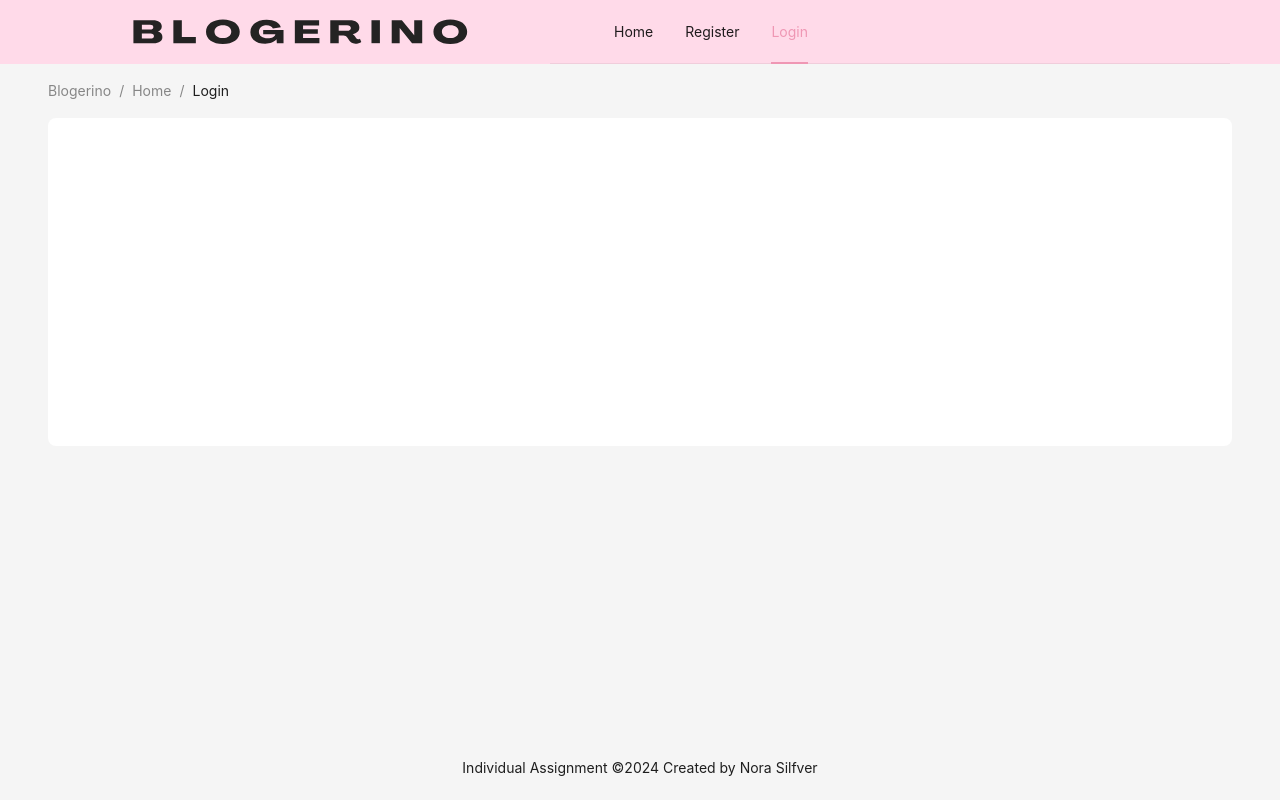
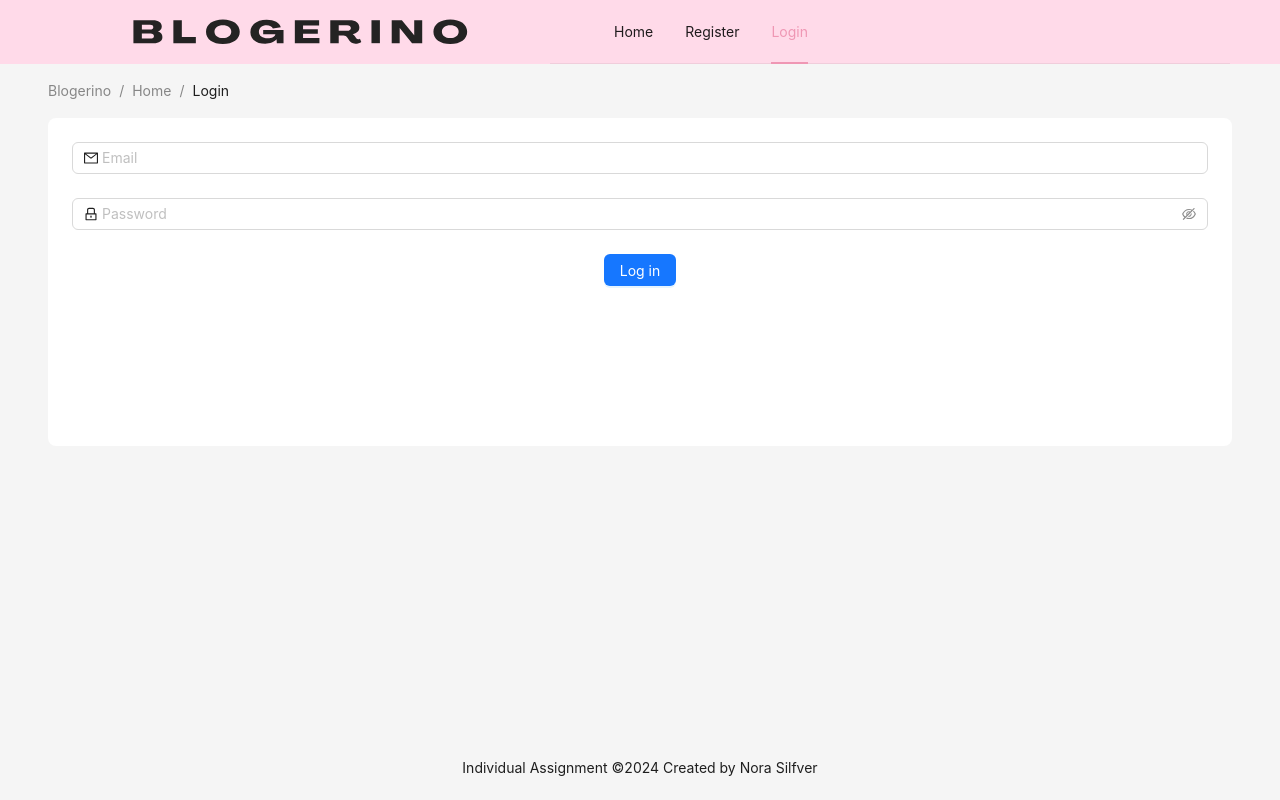
Before and after one commit to QwertyNora/blog-project-frontend, a React (Create React App) app: page /auth/login in a window 1280 px wide. Built offline with nearby package versions, Linux system fonts and the light colour scheme; no server answers.

Commit message:
Login form

```diff
--- a/src/components/loginForm.component.jsx
+++ b/src/components/loginForm.component.jsx
@@ -1,23 +1,112 @@
-import React from "react";
+import React, { useState } from "react";
+import { Button, Form, Input, Modal, ConfigProvider, Typography } from "antd";
 import {
-  Divider,
-  Space,
-  Button,
-  Form,
-  Input,
-  Checkbox,
-  Modal,
-  ConfigProvider,
-  Typography,
-} from "antd";
-// import { HeartTwoTone } from "@ant-design/icons";
+  LockOutlined,
+  MailOutlined,
+  EyeTwoTone,
+  EyeInvisibleOutlined,
+} from "@ant-design/icons";
 import Styles from "../styles/registerForm.module.css";
 import { loginUser } from "../services/auth.service";
 
 function LoginForm() {
+  const [form] = Form.useForm();
+  const [loading, setLoading] = useState(false);
+  const [modal, setModal] = useState({
+    visible: false,
+    title: "",
+    content: "",
+  });
+
+  const onFinish = async (values) => {
+    try {
+      setLoading(true);
+      const response = await loginUser(values);
+      console.log("Login successful:", response);
+      // Configure modal for success
+      setModal({
+        visible: true,
+        title: "Login Successful!",
+        content: "You have successfully logged in to the system.",
+        style: { color: "#52c41a" }, // Green text
+      });
+      form.resetFields(); // Clear form fields
+    } catch (error) {
+      console.error("Login error:", error.response?.data || error.message);
+      // Configure modal for failure
+      setModal({
+        visible: true,
+        title: "Login Not Successful",
+        content: "Credentials missing or invalid.",
+        style: { color: "#ff4d4f" }, // Red text
+      });
+      form.resetFields(); // Clear form fields even on failure
+    } finally {
+      setLoading(false);
+    }
+  };
+
+  const handleModalClose = () => {
+    setModal({ ...modal, visible: false });
+  };
+
   return (
     <>
-      <div>LoginForm</div>
+      <Form
+        form={form}
+        name="normal_login"
+        className="login-form"
+        initialValues={{ remember: true }}
+        onFinish={onFinish}
+      >
+        <Form.Item
+          name="email"
+          rules={[
+            {
+              required: true,
+              type: "email",
+              message: "Please input your Email!",
+            },
+          ]}
+        >
+          <Input
+            prefix={<MailOutlined className="site-form-item-icon" />}
+            placeholder="Email"
+          />
+        </Form.Item>
+        <Form.Item
+          name="password"
+          rules={[{ required: true, message: "Please input your Password!" }]}
+        >
+          <Input.Password
+            prefix={<LockOutlined className="site-form-item-icon" />}
+            placeholder="Password"
+          />
+        </Form.Item>
+        <Form.Item>
+          <Button
+            type="primary"
+            htmlType="submit"
+            className="login-form-button"
+            loading={loading}
+          >
+            Log in
+          </Button>
+        </Form.Item>
+      </Form>
+      <Modal
+        title={modal.title}
+        visible={modal.visible}
+        onCancel={handleModalClose}
+        footer={[
+          <Button key="back" onClick={handleModalClose}>
+            Close
+          </Button>,
+        ]}
+        bodyStyle={modal.style}
+      >
+        <p>{modal.content}</p>
+      </Modal>
     </>
   );
 }
--- a/src/components/registerForm.component.jsx
+++ b/src/components/registerForm.component.jsx
@@ -249,7 +249,7 @@ function RegisterForm() {
               window.location.href = "/login"; // Redirect to login page or handle the routing
             }}
           >
-            Log in
+            Go to Log in
           </Button>,
         ]}
       >
--- a/src/pages/login.jsx
+++ b/src/pages/login.jsx
@@ -2,7 +2,7 @@ import React from "react";
 import { Breadcrumb, Layout, theme } from "antd";
 import MyFooter from "../components/footer.component";
 import Navigation from "../components/navigation.component";
-// import LoginForm from "../components/LoginForm.component";
+import LoginForm from "../components/loginForm.component";
 
 const { Content } = Layout;
 
@@ -35,7 +35,7 @@ function Login() {
               flex: 1,
             }}
           >
-            {/* <LoginForm /> */}
+            <LoginForm />
           </Content>
         </Layout>
       </Content>
```
Also changed, not shown: src/services/services.txt (deleted).
